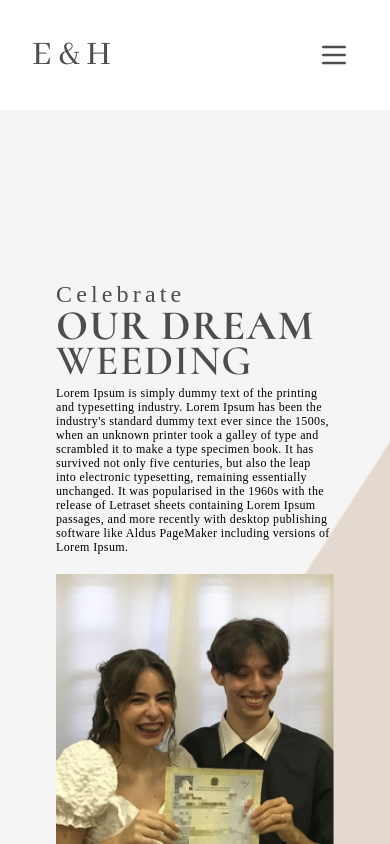
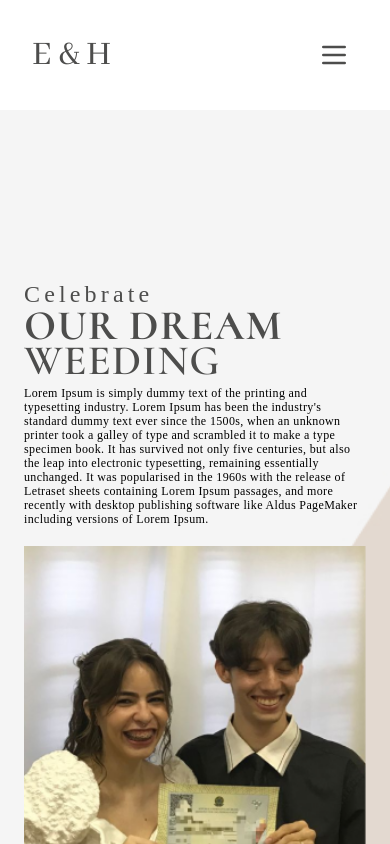
Before and after one commit to Emaus-Leonardo/Weeding-album, a React (Vite) app: page / in a window 390 px wide. Shown: the top 844 px of the page. Built offline with nearby package versions, Linux system fonts and the light colour scheme.

Commit message:
ajustes no home

```diff
--- a/src/assets/components/pages/Home.jsx
+++ b/src/assets/components/pages/Home.jsx
@@ -5,7 +5,7 @@ function Home() {
     <>
       <div className="w-full bg-gray-300">
 
-          <div className="flex h-[700px] items-center justify-center bg-custom px-14 pb-[5px] sm:pt-[100px] sm:pb-[100px] md:h-auto transition-all ease-linear">
+          <div className="flex h-[700px] items-center justify-center bg-custom px-6 pb-[5px] md:pt-[100px] md:pb-[100px] tablet:pt-[100px] tablet:pb-[100px] sm:pt-[100px] sm:pb-[100px] md:h-auto transition-all ease-linear">
             <div className="mx-auto flex w-full max-w-[954px] flex-col gap-[25px]">
               <div className="flex items-start justify-between gap-5 md:flex-col">
                 <div className="mt-[71px] w-[49%] flex justify-center md:w-full">
```
